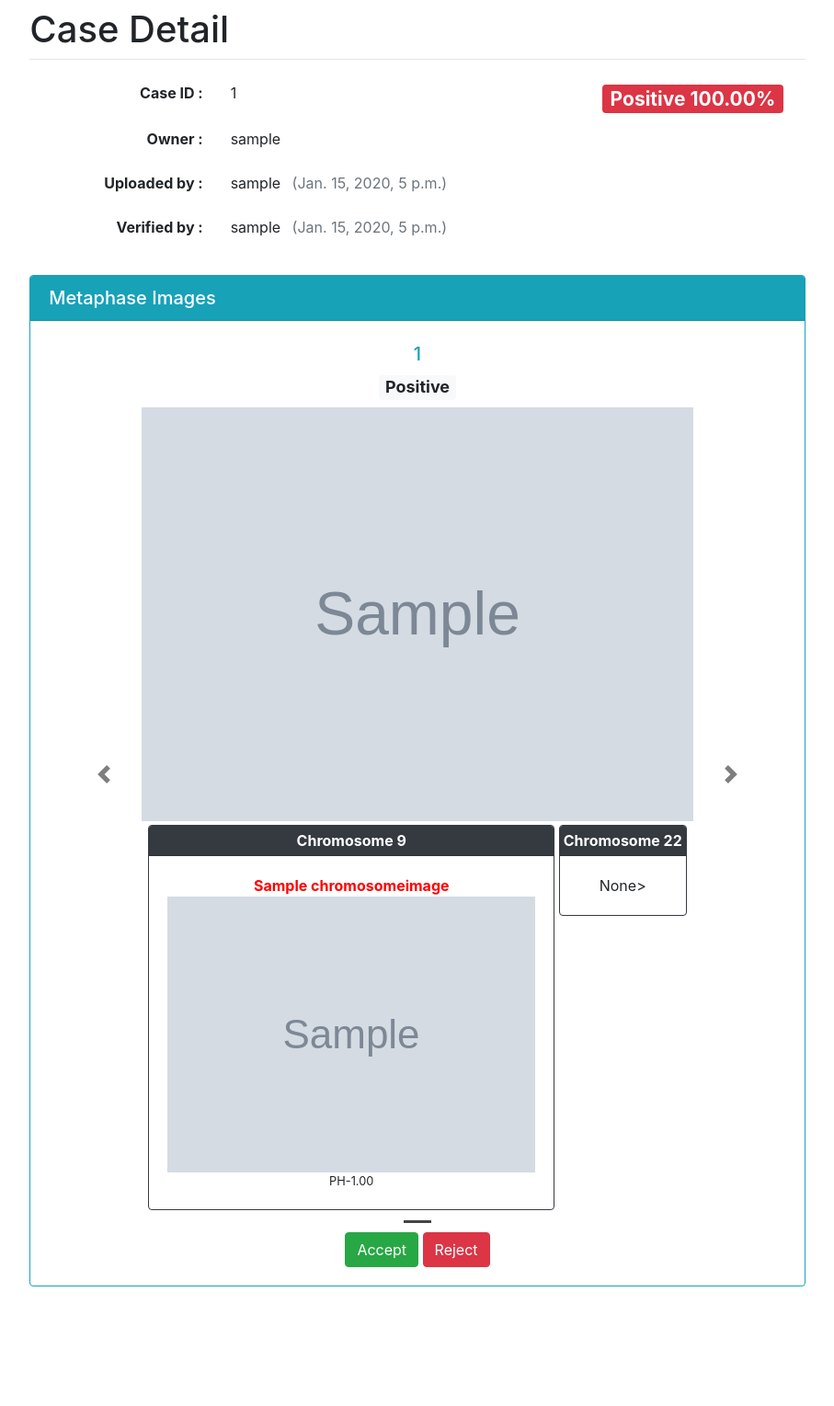
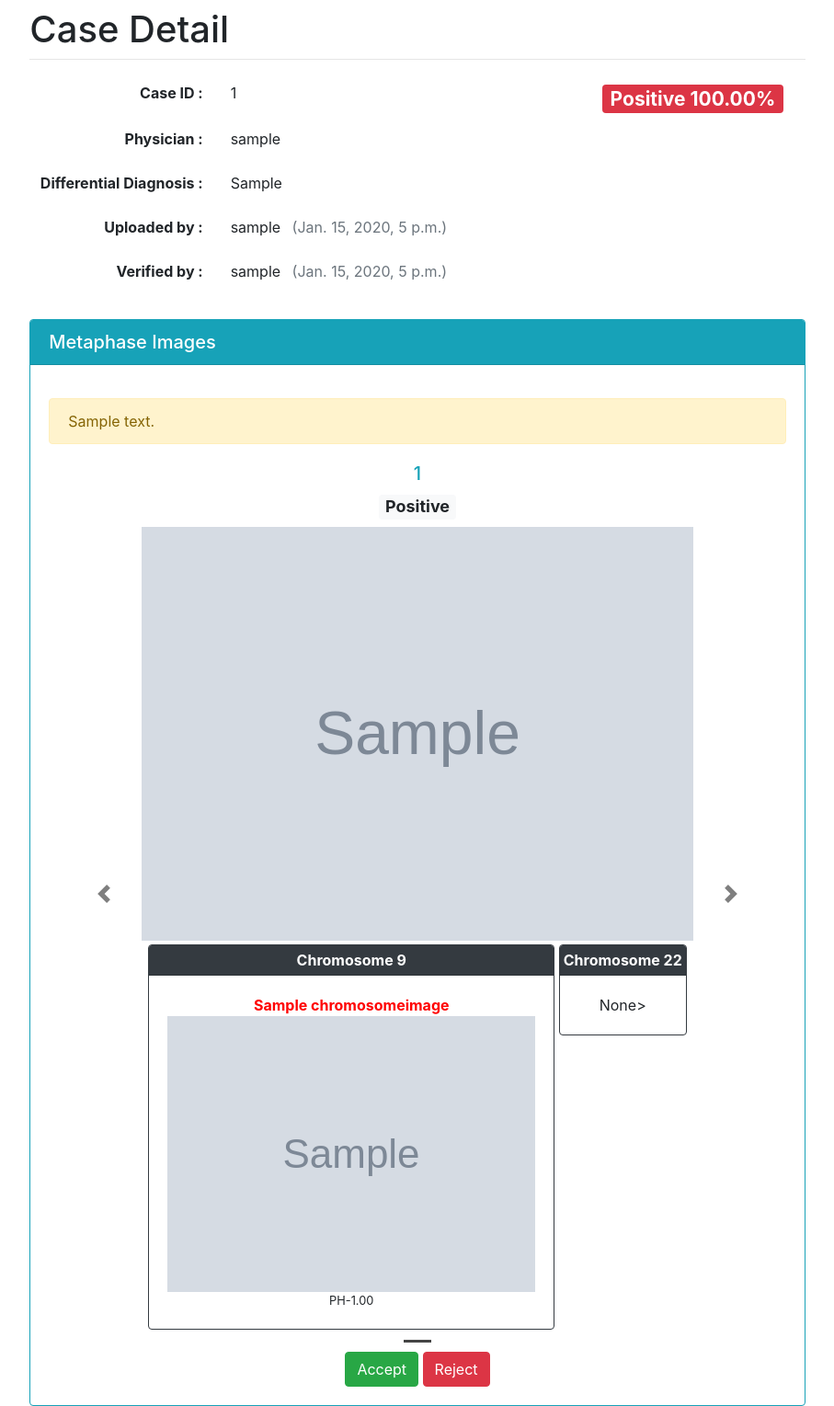
Before and after one commit to tamjtm/nine_twentytwo, a Django app: page /case/1/ in a window 1280 px wide. Shown: the part 56-1585 px from the top of the page at 92% size, without its empty margins (186-1093 px from the left). Before the commit the page ends 1455 px from the top, so only its background shows below. Run offline with Django 3.2, Linux system fonts and the light colour scheme; a user stored in the database is signed in; tables that the repository leaves empty hold one stand-in row (values such as "Sample post"); grey boxes marked "Sample" are stand-in pictures; some libraries are stand-ins or nearby versions.

Commit message:
edit database model (physician, diffential diagnosis) & add reject action

```diff
--- a/templates/base_generic.html
+++ b/templates/base_generic.html
@@ -13,9 +13,19 @@
         .carousel .carousel-indicators .active {
           background-color: #444;
         }
+
+        .form-group>label{
+            font-weight: bold;
+        }
     </style>
 
-    <link rel="stylesheet" href="https://maxcdn.bootstrapcdn.com/bootstrap/4.0.0/css/bootstrap.min.css" integrity="sha384-Gn5384xqQ1aoWXA+058RXPxPg6fy4IWvTNh0E263XmFcJlSAwiGgFAW/dAiS6JXm" crossorigin="anonymous">
+    <!--  CSS  -->
+    <link rel="stylesheet" href="https://stackpath.bootstrapcdn.com/bootstrap/4.4.1/css/bootstrap.min.css" integrity="sha384-Vkoo8x4CGsO3+Hhxv8T/Q5PaXtkKtu6ug5TOeNV6gBiFeWPGFN9MuhOf23Q9Ifjh" crossorigin="anonymous">
+
+    <!--  JS, Popper.js, and jQuery  -->
+    <script src="https://code.jquery.com/jquery-3.4.1.slim.min.js" integrity="sha384-J6qa4849blE2+poT4WnyKhv5vZF5SrPo0iEjwBvKU7imGFAV0wwj1yYfoRSJoZ+n" crossorigin="anonymous"></script>
+    <script src="https://cdn.jsdelivr.net/npm/popper.js@1.16.0/dist/umd/popper.min.js" integrity="sha384-Q6E9RHvbIyZFJoft+2mJbHaEWldlvI9IOYy5n3zV9zzTtmI3UksdQRVvoxMfooAo" crossorigin="anonymous"></script>
+    <script src="https://stackpath.bootstrapcdn.com/bootstrap/4.4.1/js/bootstrap.min.js" integrity="sha384-wfSDF2E50Y2D1uUdj0O3uMBJnjuUD4Ih7YwaYd1iqfktj0Uod8GCExl3Og8ifwB6" crossorigin="anonymous"></script>
 
     <title>{% block title %}Authentication{% endblock %}</title>
 </head>
@@ -66,9 +76,5 @@
             </div>
         </div>
     </div>
-
-    <script src="https://code.jquery.com/jquery-3.2.1.slim.min.js" integrity="sha384-KJ3o2DKtIkvYIK3UENzmM7KCkRr/rE9/Qpg6aAZGJwFDMVNA/GpGFF93hXpG5KkN" crossorigin="anonymous"></script>
-    <script src="https://cdnjs.cloudflare.com/ajax/libs/popper.js/1.12.9/umd/popper.min.js" integrity="sha384-ApNbgh9B+Y1QKtv3Rn7W3mgPxhU9K/ScQsAP7hUibX39j7fakFPskvXusvfa0b4Q" crossorigin="anonymous"></script>
-    <script src="https://maxcdn.bootstrapcdn.com/bootstrap/4.0.0/js/bootstrap.min.js" integrity="sha384-JZR6Spejh4U02d8jOt6vLEHfe/JQGiRRSQQxSfFWpi1MquVdAyjUar5+76PVCmYl" crossorigin="anonymous"></script>
 </body>
 </html>
--- a/templates/verification/case_detail.html
+++ b/templates/verification/case_detail.html
@@ -1,4 +1,6 @@
 {% extends "base_generic.html" %}
+
+{% load crispy_forms_tags %}
 
 {% block title %}{{ case.id }}{% endblock %}
 
@@ -18,8 +20,11 @@
             {% endif %}
         </dd>
 
-        <dt class="col-sm-3 text-right">Owner :</dt>
+        <dt class="col-sm-3 text-right">Physician :</dt>
         <dd class="col-sm-9"><p>{{ case.owner }}</p></dd>
+
+        <dt class="col-sm-3 text-right">Differential Diagnosis :</dt>
+        <dd class="col-sm-9"><p>{% if case.diff_diagnosis %}{{ case.diff_diagnosis }}{% else %}-{% endif %}</p></dd>
 
         <dt class="col-sm-3 text-right">Uploaded by :</dt>
         <dd class="col-sm-9">
@@ -47,8 +52,14 @@
         <div class="card-body">
         {% if images %}
             {% if perms.verification.change_case or case.get_status != 'waiting' %}
+            {% if case.reject_message %}
+            <div class="alert alert-warning mt-3" role="alert">
+                {{ case.reject_message }}
+            </div>
+            {% endif %}
+
             <div id="carouselExampleIndicators" class="carousel slide mx-auto" data-interval="false">
-                <ol class="carousel-indicators" style="bottom: -30px;">
+                <ol class="carousel-indicators" style="bottom: -40px;">
                     {% for img in images %}
                         {% if forloop.counter == 1 %}
                         <li data-target="#carouselExampleIndicators" data-slide-to="{{ forloop.counter }}" class="active"></li>
@@ -117,12 +128,48 @@
                             <span class="sr-only">Next</span>
                         </a>
                 </div>
+
                 {% if perms.verification.change_case %}
-                <form method="post" class="mt-4 text-center">
+                <form method="post" class="mt-4 text-center" id="confirm-form">
                     {% csrf_token %}
                     <input type="hidden" name="id" value="{{ case.id }}">
                     <button type="submit" value="accept" name="result" class="btn btn-success">Accept</button>
-                    <button type="submit" value="reject" name="result" class="btn btn-danger">Reject</button>
+                    <button type="button" class="btn btn-danger" data-toggle="modal" data-target="#myModal">Reject</button>
+                    <!--    Modal    -->
+                    <div class="modal fade" tabindex="-1" role="dialog" id="myModal">
+                        <div class="modal-dialog" role="document">
+                            <div class="modal-content">
+                                <!--  Model Header  -->
+                                <div class="modal-header">
+                                    <h4 class="modal-title">Rejection Message</h4>
+                                    <button type="button" class="close" data-dismiss="modal" aria-label="Close">
+                                        <span aria-hidden="true">&times;</span>
+                                    </button>
+                                </div>
+                                <!--  Model Body  -->
+                                <div class="modal-body">
+                                    <div class="{% if form.non_field_errors %}invalid{% endif %} mb-2">
+                                        {% for error in form.non_field_errors %}
+                                        {{ error }}
+                                        {% endfor %}
+                                    </div>
+                                    <div class="form-group">
+                                        <textarea form="confirm-form" class="form-control align-top" name="message" rows="5"></textarea>
+
+                                        <div class="{% if field.errors %} invalid{% endif %}">
+                                            {% for error in field.errors %}
+                                            <p class="help-block">{{ error }}</p>
+                                            {% endfor %}
+                                        </div>
+                                    </div>
+                                </div>
+                                <!--  Model Footer  -->
+                                <div class="modal-footer">
+                                    <button type="submit" value="reject" name="result" class="btn btn-primary">Submit</button>
+                                </div>
+                            </div>
+                        </div>
+                    </div>
                 </form>
                 {% endif %}
             </div>
@@ -134,4 +181,7 @@
         {% endif %}
         </div>
     </div>
+
+<!--    <button type="submit" value="reject" name="result" class="btn btn-danger" data-toggle="modal" data-target="#myModal">Reject</button>-->
+
 {% endblock %}
--- a/verification/models.py
+++ b/verification/models.py
@@ -17,12 +17,14 @@ from verification.detection import *
 
 class Case(models.Model):
     id = models.CharField(primary_key=True, max_length=20)
-    owner = models.ForeignKey(User, related_name='own', on_delete=models.SET_NULL, null=True)
+    owner = models.ForeignKey(User, verbose_name="Physician", related_name='own', on_delete=models.SET_NULL, null=True)
+    diff_diagnosis = models.CharField(max_length=100, verbose_name="Differential Diagnosis", null=True, blank=True)
     upload_user = models.ForeignKey(User, related_name='upload', on_delete=models.SET_NULL, null=True)
     upload_time = models.DateTimeField(auto_now_add=True)
     confirm_user = models.ForeignKey(User, related_name='confirm', on_delete=models.SET_NULL, null=True, blank=True)
     confirm_time = models.DateTimeField(null=True, blank=True)
     confirm_status = models.BooleanField(null=True, blank=True)
+    reject_message = models.CharField(max_length=200, null=True, blank=True)
 
     class Meta:
         ordering = ('id', 'upload_time', )
@@ -96,7 +98,7 @@ class MetaphaseImage(models.Model):
 
         model_9n = load_922_model('models/9N')
         model_9p = load_922_model('models/9P')
-        img_9, prob_9, pred_9, result_9, framed, temp_index9 = predict_9(ch_img[0], model_9n, model_9p, contours, meta_img)
+        img_9, prob_9, pred_9, result_9, framed, temp_index9= predict_9(ch_img[0], model_9n, model_9p, contours, meta_img)
 
         model_22f = load_922_model('models/22Find')
         model_22c = load_922_model('models/22Classify')
--- a/verification/views.py
+++ b/verification/views.py
@@ -1,12 +1,12 @@
+from random import randint
+
 from django.contrib.auth.mixins import LoginRequiredMixin, PermissionRequiredMixin
-from django.contrib.auth.models import User
+from django.contrib.auth.models import User, Permission
+from django.contrib.messages.views import SuccessMessageMixin
 from django.db.models import Q
 from django.shortcuts import redirect
-
-# Create your views here.
 from django.utils import timezone
-from django.views.generic import ListView, DetailView, CreateView
-
+from django.views.generic import ListView, DetailView, CreateView, UpdateView
 from verification.models import Case, MetaphaseImage
 
 
@@ -54,13 +54,15 @@ class CaseDetailView(LoginRequiredMixin, DetailView):
         context['images'] = MetaphaseImage.objects.filter(case=self.object).order_by('id')
         return context
 
+    # confirmation
     def post(self, request, *args, **kwargs):
-        # if request.method == 'POST':
         instance = Case.objects.get(id=request.POST.get('id'))
         if request.POST.get('result') == "accept":
             instance.confirm_status = True
+            instance.reject_message = None
         elif request.POST.get('result') == "reject":
             instance.confirm_status = False
+            instance.reject_message = request.POST.get('message')
         instance.confirm_time = timezone.now()
         instance.confirm_user = request.user
         instance.save()
@@ -79,16 +81,28 @@ def add_images(images_list, case_id, user_id):
 
 
 class UploadView(PermissionRequiredMixin, CreateView):
-    model = MetaphaseImage
+    model = Case
     permission_required = 'verification.add_image'
-    fields = []
+    fields = ['diff_diagnosis']
 
     def post(self, request, *args, **kwargs):
         try:
             case = Case.objects.get(id=request.POST.get('case'))
         except Case.DoesNotExist:
             user = request.user
-            case = Case(id=request.POST.get('case'), owner=user, upload_user=user)
+            perm_doctor = Permission.objects.get(codename='view_case')
+            perm_meditech = Permission.objects.get(codename='change_case')
+            owner_list = User.objects.filter(
+                Q(user_permissions=perm_doctor) & ~Q(user_permissions=perm_meditech)
+            )
+            count = owner_list.count()
+            if count > 0:
+                random_index = randint(0, count-1)
+                owner = owner_list[random_index]
+            else:
+                owner = request.user
+            case = Case(id=request.POST.get('case'), owner=owner,
+                        diff_diagnosis=request.POST.get('diff_diagnosis'), upload_user=user)
             case.save()
 
         add_images(request.FILES.getlist('images'), case.id, request.user.id)
```
Also changed, not shown: templates/verification/case_form.html (renamed from templates/verification/metaphaseimage_form.html, +4 -3 lines), verification/detection.py (+37 -37 lines), verification/migrations/0001_initial.py (deleted), verification/migrations/0002_image.py (deleted), verification/migrations/0003_auto_20200125_2011.py (deleted), verification/migrations/0004_auto_20200126_1915.py (deleted), verification/migrations/0005_auto_20200129_1701.py (deleted).
